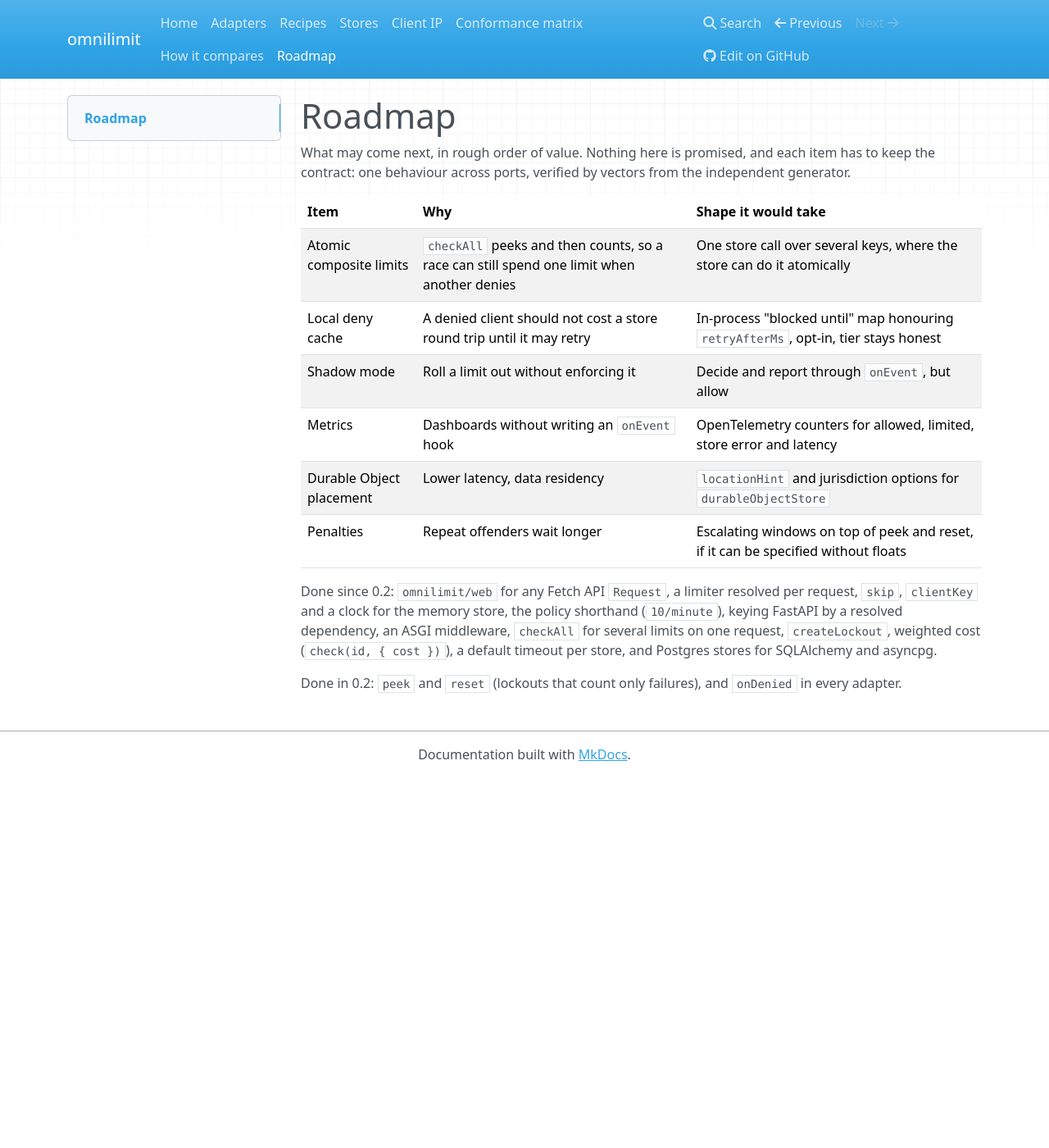
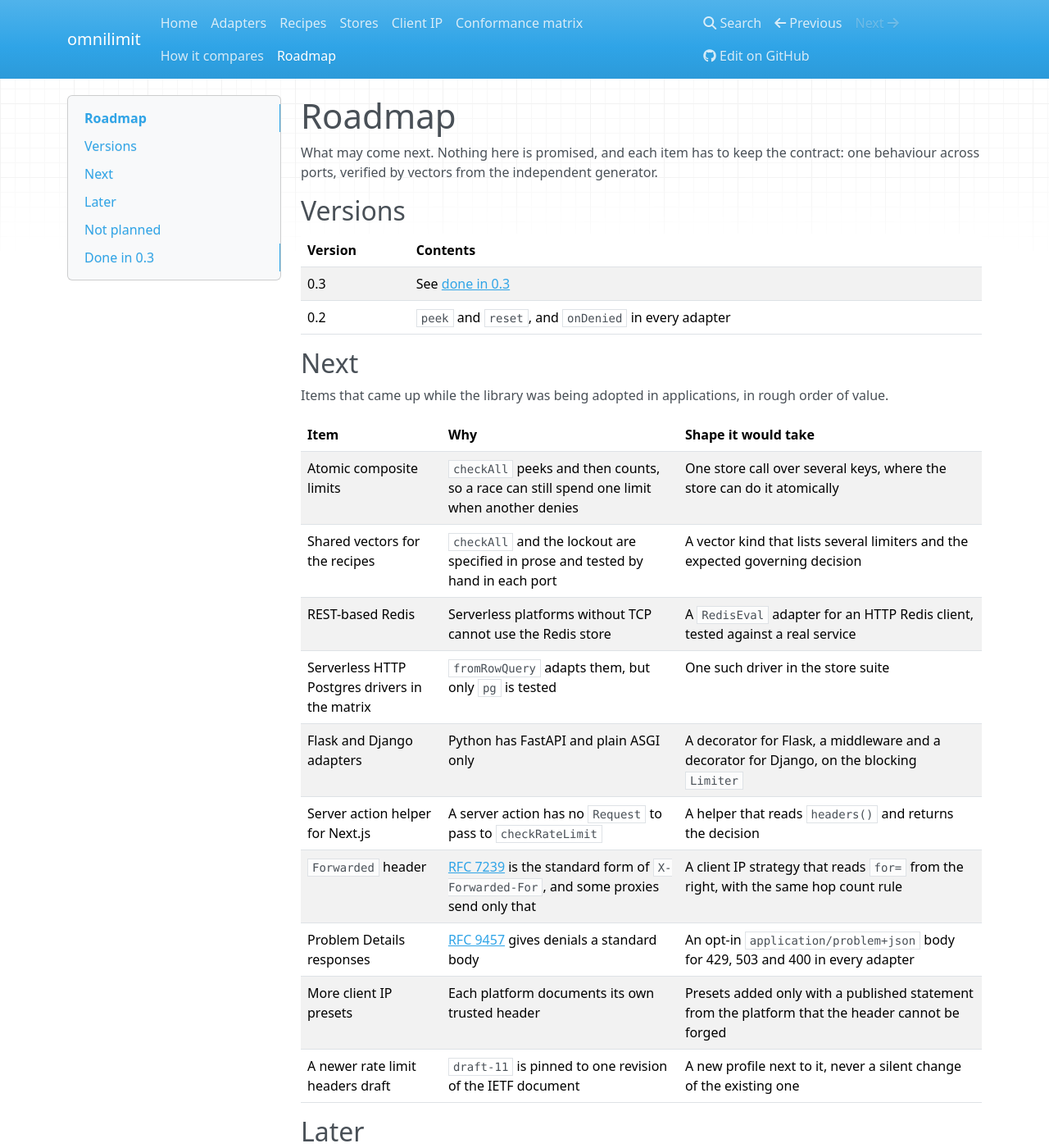
Before and after one commit to PabloAlaniz/omnilimit, an MkDocs documentation site: the page built from docs/roadmap.md, in a window 1280 px wide and 1400 px high. Shown: the whole window at 82% size. Built offline with MkDocs 1.6.1, drawn with Linux system fonts in a browser that asks for light colours; nearby versions of some CDN libraries; some of the changed text lies outside the part shown.

Commit message:
docs: roadmap after 0.3, with what is next, later and not planned (#20)
* docs: roadmap after 0.3, with what is next, later and not planned

Co-Authored-By: Claude Fable 5.2 <noreply@anthropic.com>
Claude-Session: https://claude.ai/code/session_01Agd1YYC1PKrT3VkvBUWZZj

* docs: list versions in the roadmap without a publication state

Co-Authored-By: Claude Fable 5.2 <noreply@anthropic.com>
Claude-Session: https://claude.ai/code/session_01Agd1YYC1PKrT3VkvBUWZZj

---------

Co-authored-by: Claude <noreply@anthropic.com>

```diff
--- a/docs/roadmap.md
+++ b/docs/roadmap.md
@@ -1,17 +1,69 @@
 # Roadmap
 
-What may come next, in rough order of value. Nothing here is promised, and each item has to keep the
-contract: one behaviour across ports, verified by vectors from the independent generator.
+What may come next. Nothing here is promised, and each item has to keep the contract: one
+behaviour across ports, verified by vectors from the independent generator.
+
+## Versions
+
+| Version | Contents |
+|---|---|
+| 0.3 | See [done in 0.3](#done-in-03) |
+| 0.2 | `peek` and `reset`, and `onDenied` in every adapter |
+
+## Next
+
+Items that came up while the library was being adopted in applications, in rough order of value.
 
 | Item | Why | Shape it would take |
 |---|---|---|
 | Atomic composite limits | `checkAll` peeks and then counts, so a race can still spend one limit when another denies | One store call over several keys, where the store can do it atomically |
+| Shared vectors for the recipes | `checkAll` and the lockout are specified in prose and tested by hand in each port | A vector kind that lists several limiters and the expected governing decision |
+| REST-based Redis | Serverless platforms without TCP cannot use the Redis store | A `RedisEval` adapter for an HTTP Redis client, tested against a real service |
+| Serverless HTTP Postgres drivers in the matrix | `fromRowQuery` adapts them, but only `pg` is tested | One such driver in the store suite |
+| Flask and Django adapters | Python has FastAPI and plain ASGI only | A decorator for Flask, a middleware and a decorator for Django, on the blocking `Limiter` |
+| Server action helper for Next.js | A server action has no `Request` to pass to `checkRateLimit` | A helper that reads `headers()` and returns the decision |
+| `Forwarded` header | [RFC 7239](https://www.rfc-editor.org/rfc/rfc7239) is the standard form of `X-Forwarded-For`, and some proxies send only that | A client IP strategy that reads `for=` from the right, with the same hop count rule |
+| Problem Details responses | [RFC 9457](https://www.rfc-editor.org/rfc/rfc9457) gives denials a standard body | An opt-in `application/problem+json` body for 429, 503 and 400 in every adapter |
+| More client IP presets | Each platform documents its own trusted header | Presets added only with a published statement from the platform that the header cannot be forged |
+| A newer rate limit headers draft | `draft-11` is pinned to one revision of the IETF document | A new profile next to it, never a silent change of the existing one |
+
+## Later
+
+Larger pieces, or ones that need a decision first.
+
+| Item | Why | Shape it would take |
+|---|---|---|
 | Local deny cache | A denied client should not cost a store round trip until it may retry | In-process "blocked until" map honouring `retryAfterMs`, opt-in, tier stays honest |
 | Shadow mode | Roll a limit out without enforcing it | Decide and report through `onEvent`, but allow |
 | Metrics | Dashboards without writing an `onEvent` hook | OpenTelemetry counters for allowed, limited, store error and latency |
 | Durable Object placement | Lower latency, data residency | `locationHint` and jurisdiction options for `durableObjectStore` |
 | Penalties | Repeat offenders wait longer | Escalating windows on top of peek and reset, if it can be specified without floats |
+| SQLite-compatible stores | Edge databases and single-file deployments have no Redis or Postgres | The hit as one atomic statement, if the engine can give the guarantees of the `exact` tier |
+| MySQL store | Some applications have only MySQL | The Postgres functions rewritten, with their own conformance run |
+| More ports | Services in other languages cannot share a counter today | A port follows the spec and passes every vector before it is listed |
 
-Done since 0.2: `omnilimit/web` for any Fetch API `Request`, a limiter resolved per request, `skip`, `clientKey` and a clock for the memory store, the policy shorthand (`10/minute`), keying FastAPI by a resolved dependency, an ASGI middleware, `checkAll` for several limits on one request, `createLockout`, weighted cost (`check(id, { cost })`), a default timeout per store, and Postgres stores for SQLAlchemy and asyncpg.
+## Not planned
 
-Done in 0.2: `peek` and `reset` (lockouts that count only failures), and `onDenied` in every adapter.
+These were considered and left out on purpose.
+
+| Item | Reason |
+|---|---|
+| Quotas per calendar period, such as "1000 per day, resetting at midnight" | It is a different algorithm. The library has one, so that every port and store can be verified against the same vectors. A long window comes close, with the peak rate described in the README |
+| Workers KV store | KV is not atomic and takes time to propagate, so it cannot meet any tier. The `Store` interface is public for those who accept that |
+| Throttling outgoing calls | Waiting before calling someone else's API is a different problem, with its own libraries |
+| Ban lists | A list of blocked clients is application state, not a rate |
+
+## Done in 0.3
+
+- `omnilimit/web`: `checkRateLimit` and `withRateLimit` for any Fetch API `Request`.
+- A limiter resolved per request, for stores that only exist inside it.
+- `skip`, to let requests through without counting them.
+- `cost`, for requests that weigh several units: `check(id, { cost })`.
+- `checkAll`, for several limits on one request, and `createLockout`, which counts only failures.
+- The policy shorthand: `parsePolicy('10/minute')`.
+- `clientKey`, the trusted client IP already grouped by prefix.
+- FastAPI: keying by a resolved dependency (`identity`), and a limiter chosen per request.
+- `omnilimit.asgi.RateLimitMiddleware`, for any ASGI application.
+- Postgres stores for a SQLAlchemy engine and for an asyncpg pool, and `fromRowQuery` for clients that return rows directly.
+- A default timeout per store. The Durable Object store uses 3000 ms instead of 1000 ms.
+- A clock for the memory store, for tests.
```
